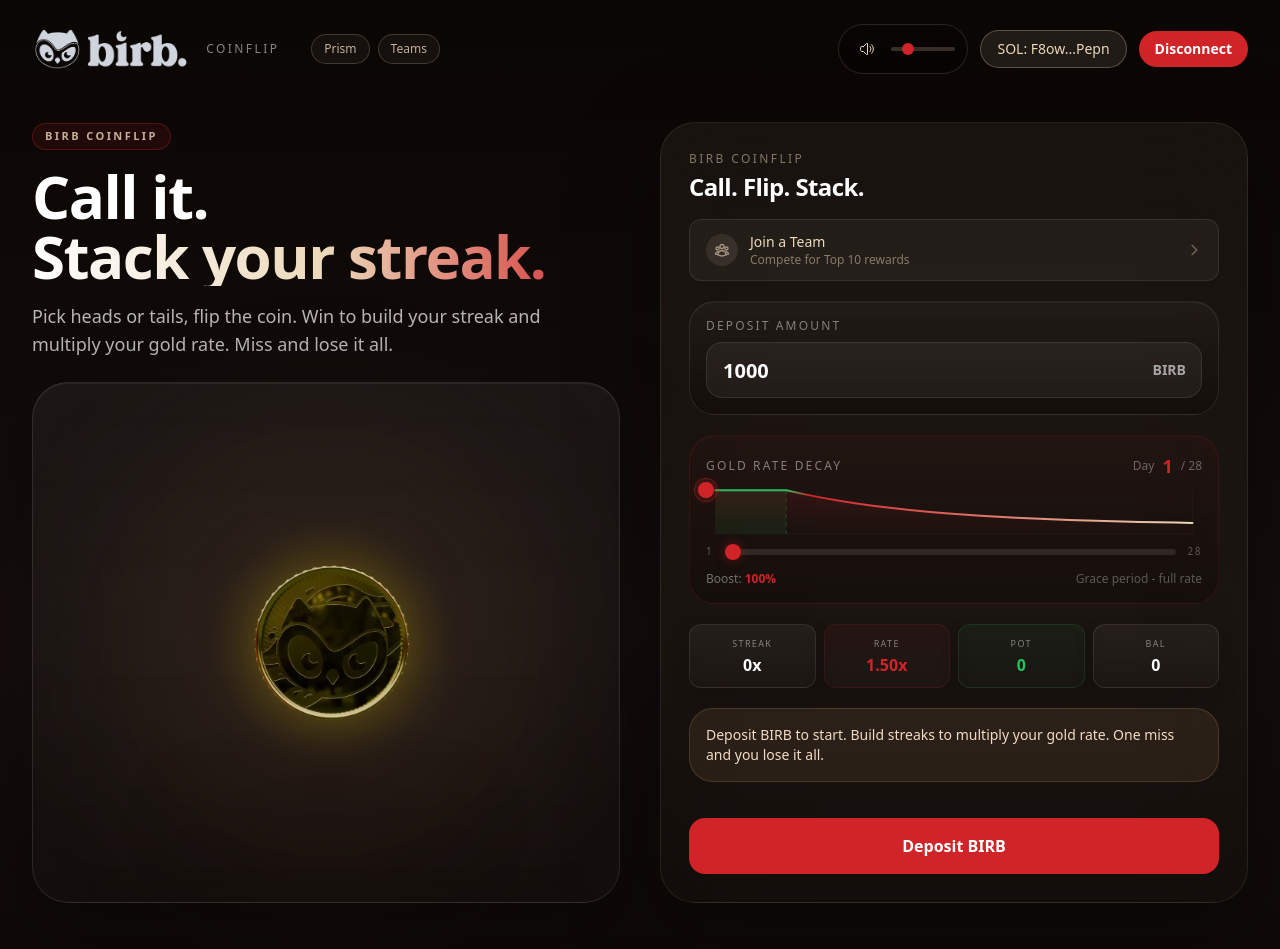
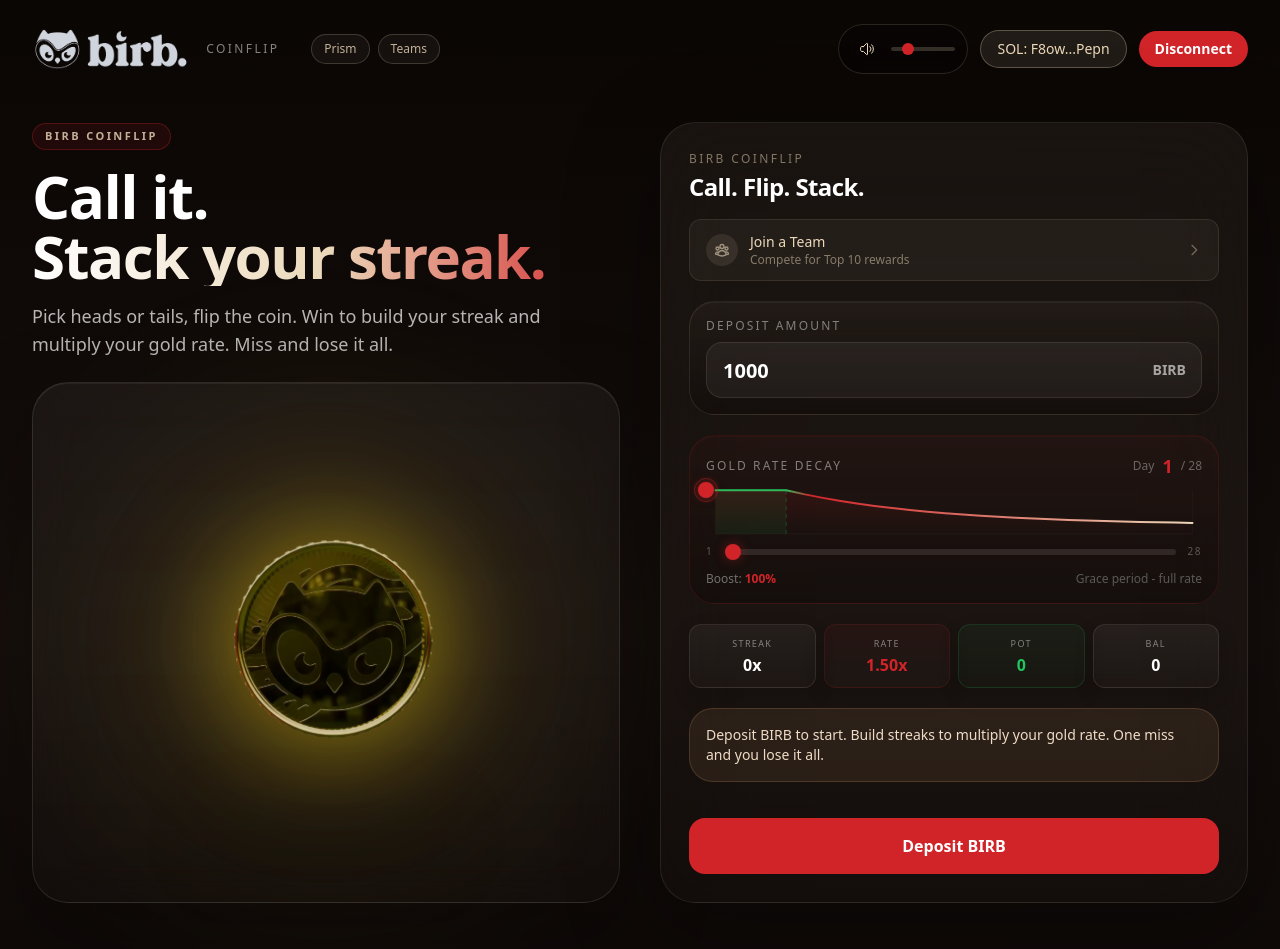
Before and after one commit to KevinOCG/v3holocube, a Next.js app: page /coinflip in a window 1280 px wide. Shown: the top 949 px of the page. Built offline with nearby package versions, Linux system fonts and the light colour scheme.

Commit message:
feat: enhance Coin component with bigger size, luxury idle animation, smoother flip, and glow effects

```diff
--- a/app/coinflip/page.tsx
+++ b/app/coinflip/page.tsx
@@ -528,179 +528,210 @@ function Coin({
   const showResult = gamePhase === "result" || gamePhase === "locked";
   const isWin = showResult && result === playerChoice;
   const isLoss = showResult && result !== playerChoice;
-
-  // Determine which face to show
-  // Idle: show heads by default
-  // Result: show the actual result (heads or tails)
-  const displayFace = showResult && result ? result : "heads";
+  const isIdle = !isFlipping && !showResult;
 
   // Calculate rotation for result - heads is 0deg, tails is 180deg
   const resultRotation = result === "tails" ? 180 : 0;
 
   return (
-    <div className="relative flex h-[28rem] w-full items-center justify-center" style={{ perspective: "1200px" }}>
-      {/* Background glow */}
+    <div className="relative flex h-[28rem] w-full items-center justify-center" style={{ perspective: "1500px" }}>
+      {/* Luxury ambient glow - always present, pulses on idle */}
       <motion.div
         className={cn(
-          "absolute h-[30rem] w-[30rem] rounded-full blur-3xl",
+          "absolute rounded-full blur-[100px]",
           isWin
-            ? "bg-[#ffd700]/40"
+            ? "h-[28rem] w-[28rem] bg-[#ffd700]/50"
             : isLoss
-              ? "bg-[#dc2626]/25"
+              ? "h-[24rem] w-[24rem] bg-[#dc2626]/30"
+              : "h-[26rem] w-[26rem] bg-[#c9a227]/25"
+        )}
+        animate={
+          isIdle
+            ? {
+                scale: [1, 1.08, 1.02, 1.06, 1],
+                opacity: [0.4, 0.55, 0.45, 0.5, 0.4],
+              }
             : isFlipping
-                ? "bg-[#ecd9ba]/30"
-                : "bg-[#7c5237]/20"
+              ? { scale: [1, 1.2, 1], opacity: [0.5, 0.8, 0.5] }
+              : showResult
+                ? { scale: [1, 1.3, 1.1], opacity: [0.5, 1, 0.7] }
+                : { scale: 1, opacity: 0.4 }
+        }
+        transition={
+          isIdle
+            ? { duration: 4, ease: "easeInOut", repeat: Infinity }
+            : { duration: 0.8, ease: [0.12, 0.82, 0.18, 1] }
+        }
+      />
+
+      {/* Inner golden rim glow */}
+      <motion.div
+        className={cn(
+          "absolute rounded-full blur-[60px]",
+          isWin
+            ? "h-[20rem] w-[20rem] bg-[#ffec8b]/40"
+            : isLoss
+              ? "h-[18rem] w-[18rem] bg-[#ff6b6b]/20"
+              : "h-[18rem] w-[18rem] bg-[#d4af37]/20"
         )}
         animate={
-          isFlipping
-            ? { scale: [1, 1.3, 1.1, 1.25, 1], opacity: [0.5, 0.9, 0.7, 0.85, 0.6] }
+          isIdle
+            ? {
+                scale: [1, 1.12, 1.05, 1.1, 1],
+                opacity: [0.3, 0.45, 0.35, 0.42, 0.3],
+              }
+            : isFlipping
+              ? { scale: [1, 1.3, 1.1], opacity: [0.3, 0.6, 0.4] }
               : showResult
-              ? { scale: [1, 1.4, 1.15], opacity: [0.6, 1, 0.85] }
-              : { scale: 1, opacity: 0.5 }
-        }
-        transition={{ duration: isFlipping ? 0.9 : 0.8, ease: [0.12, 0.82, 0.18, 1] }}
-      />
-
-      {/* Inner glow */}
-      <motion.div
-        className={cn(
-          "absolute h-[22rem] w-[22rem] rounded-full blur-3xl",
-          isWin
-            ? "bg-[#ffec8b]/30"
-            : isLoss
-              ? "bg-[#ff6b6b]/15"
-              : isFlipping
-                ? "bg-[#d39a66]/20"
-                : "bg-[#d39a66]/10"
-        )}
-        animate={
-          isFlipping
-            ? { scale: [1, 1.4, 1.2, 1.35, 1.1], opacity: [0.3, 0.7, 0.5, 0.65, 0.45] }
-            : showResult
-              ? { scale: [1, 1.5, 1.2], opacity: [0.4, 0.9, 0.6] }
+                ? { scale: [1, 1.4, 1.15], opacity: [0.4, 0.8, 0.5] }
                 : { scale: 1, opacity: 0.3 }
         }
-        transition={{ duration: isFlipping ? 0.9 : 0.8, ease: [0.12, 0.82, 0.18, 1] }}
-      />
+        transition={
+          isIdle
+            ? { duration: 3.5, ease: "easeInOut", repeat: Infinity, delay: 0.5 }
+            : { duration: 0.8, ease: [0.12, 0.82, 0.18, 1] }
+        }
+      />
+
+      {/* Reflection shimmer on idle */}
+      {isIdle && (
+        <motion.div
+          className="absolute h-[22rem] w-[8rem] rotate-[25deg] rounded-full bg-gradient-to-b from-transparent via-white/10 to-transparent blur-2xl"
+          animate={{
+            x: [-150, 150],
+            opacity: [0, 0.4, 0],
+          }}
+          transition={{
+            duration: 3,
+            ease: "easeInOut",
+            repeat: Infinity,
+            repeatDelay: 2,
+          }}
+        />
+      )}
 
       {/* Win/Lose particles */}
       <AnimatePresence>
         {showResult && (
           <>
-            {[...Array(isWin ? 20 : 12)].map((_, i) => (
+            {[...Array(isWin ? 24 : 12)].map((_, i) => (
               <motion.div
                 key={i}
                 className={cn(
                   "absolute rounded-full",
                   isWin ? "h-2 w-2 bg-[#ffd700]" : "h-1.5 w-1.5 bg-[#dc2626]"
                 )}
-                initial={{
-                  x: 0,
-                  y: 0,
-                  opacity: 1,
-                  scale: 1
-                }}
+                initial={{ x: 0, y: 0, opacity: 1, scale: 1 }}
                 animate={{
-                  x: Math.cos((i / (isWin ? 20 : 12)) * Math.PI * 2) * (isWin ? 280 : 180),
-                  y: Math.sin((i / (isWin ? 20 : 12)) * Math.PI * 2) * (isWin ? 280 : 180),
+                  x: Math.cos((i / (isWin ? 24 : 12)) * Math.PI * 2) * (isWin ? 300 : 180),
+                  y: Math.sin((i / (isWin ? 24 : 12)) * Math.PI * 2) * (isWin ? 300 : 180),
                   opacity: 0,
                   scale: 0
                 }}
-                transition={{ duration: isWin ? 1.4 : 0.8, ease: "easeOut", delay: i * 0.025 }}
+                transition={{ duration: isWin ? 1.2 : 0.7, ease: "easeOut", delay: i * 0.02 }}
               />
             ))}
           </>
         )}
       </AnimatePresence>
 
-      {/* 3D Coin container */}
-      <div className="relative z-10 h-56 w-56" style={{ transformStyle: "preserve-3d" }}>
+      {/* 3D Coin container - BIGGER SIZE */}
+      <div className="relative z-10 h-72 w-72" style={{ transformStyle: "preserve-3d" }}>
+        {/* Idle floating wrapper */}
+        <motion.div
+          className="h-full w-full"
+          animate={
+            isIdle
+              ? { y: [0, -12, 0, -8, 0] }
+              : { y: 0 }
+          }
+          transition={
+            isIdle
+              ? { duration: 4, ease: "easeInOut", repeat: Infinity }
+              : { duration: 0.3 }
+          }
+        >
+          {/* Flip rotation wrapper */}
           <motion.div
             className="relative h-full w-full"
             style={{ transformStyle: "preserve-3d" }}
             animate={
               isFlipping
-              ? {
-                  rotateX: [0, 1800 + resultRotation], // Multiple fast rotations + land on result
-                  y: [0, -120, -80, -100, 0], // Dramatic arc
-                  scale: [1, 1.15, 1.1, 1.12, 1],
-                }
+                ? { rotateX: [0, 1440 + resultRotation] } // 4 fast rotations + land on result
                 : showResult
-                ? {
-                    rotateX: resultRotation,
-                    y: [0, -15, 0],
-                    scale: [0.95, 1.08, 1],
-                  }
-                : {
-                    rotateX: 0,
-                    y: 0,
-                    scale: 1,
-                  }
+                  ? { rotateX: resultRotation }
+                  : { rotateX: 0 }
             }
             transition={
               isFlipping
-              ? {
-                  rotateX: { duration: 0.9, ease: [0.12, 0.4, 0.22, 1] }, // Fast start, dramatic slow at end
-                  y: { duration: 0.9, ease: [0.12, 0.82, 0.18, 1] },
-                  scale: { duration: 0.9, ease: [0.12, 0.82, 0.18, 1] },
-                }
-              : {
-                  duration: 0.5,
-                  ease: [0.12, 0.82, 0.18, 1],
-                }
+                ? { duration: 1.1, ease: [0.2, 0.8, 0.3, 1] } // Fast spin, smooth deceleration
+                : { duration: 0.4, ease: [0.12, 0.82, 0.18, 1] }
             }
           >
             {/* Heads side (front) */}
             <div
               className="absolute inset-0 flex items-center justify-center"
-            style={{
-              backfaceVisibility: "hidden",
-            }}
-          >
-            <img
+              style={{ backfaceVisibility: "hidden" }}
+            >
+              <motion.img
                 src="/birb_heads.png"
                 alt="heads"
-              className={cn(
-                "h-56 w-56 object-contain",
-                showResult && result === "heads" && "drop-shadow-[0_0_60px_rgba(255,215,0,0.7)]",
-                !showResult && "drop-shadow-[0_0_30px_rgba(255,215,0,0.35)]"
-              )}
+                className="h-72 w-72 object-contain"
+                animate={
+                  isIdle
+                    ? {
+                        filter: [
+                          "drop-shadow(0 0 40px rgba(255,215,0,0.4))",
+                          "drop-shadow(0 0 60px rgba(255,215,0,0.6))",
+                          "drop-shadow(0 0 45px rgba(255,215,0,0.45))",
+                          "drop-shadow(0 0 55px rgba(255,215,0,0.55))",
+                          "drop-shadow(0 0 40px rgba(255,215,0,0.4))",
+                        ]
+                      }
+                    : showResult && result === "heads"
+                      ? { filter: "drop-shadow(0 0 80px rgba(255,215,0,0.8))" }
+                      : { filter: "drop-shadow(0 0 30px rgba(255,215,0,0.3))" }
+                }
+                transition={
+                  isIdle
+                    ? { duration: 3, ease: "easeInOut", repeat: Infinity }
+                    : { duration: 0.5 }
+                }
               />
             </div>
 
             {/* Tails side (back) */}
             <div
               className="absolute inset-0 flex items-center justify-center"
-            style={{
-              backfaceVisibility: "hidden",
-              transform: "rotateX(180deg)",
-            }}
+              style={{ backfaceVisibility: "hidden", transform: "rotateX(180deg)" }}
             >
               <img
                 src="/birb_tails.png"
                 alt="tails"
                 className={cn(
-                "h-56 w-56 object-contain",
-                showResult && result === "tails" && "drop-shadow-[0_0_60px_rgba(255,180,100,0.7)]",
-                !showResult && "drop-shadow-[0_0_30px_rgba(255,180,100,0.35)]"
-              )}
-            />
-          </div>
+                  "h-72 w-72 object-contain",
+                  showResult && result === "tails"
+                    ? "drop-shadow-[0_0_80px_rgba(255,180,100,0.8)]"
+                    : "drop-shadow-[0_0_30px_rgba(255,180,100,0.3)]"
+                )}
+              />
+            </div>
+          </motion.div>
         </motion.div>
 
         {/* Result indicator badge */}
         <AnimatePresence>
           {showResult && result && (
             <motion.div
-              initial={{ scale: 0, opacity: 0, y: 20 }}
+              initial={{ scale: 0, opacity: 0, y: 30 }}
               animate={{ scale: 1, opacity: 1, y: 0 }}
               exit={{ scale: 0, opacity: 0 }}
-              transition={{ delay: 0.3, duration: 0.4, ease: [0.12, 0.82, 0.18, 1] }}
+              transition={{ delay: 0.4, duration: 0.5, ease: [0.12, 0.82, 0.18, 1] }}
               className={cn(
-                "absolute -bottom-8 left-1/2 -translate-x-1/2 rounded-full px-5 py-2 font-heading text-sm font-black uppercase tracking-wider shadow-lg",
+                "absolute -bottom-4 left-1/2 -translate-x-1/2 rounded-full px-6 py-2.5 font-heading text-base font-black uppercase tracking-wider shadow-lg",
                 isWin
-                  ? "bg-[#ffd700] text-[#1a1510] shadow-[0_0_25px_rgba(255,215,0,0.6)]"
-                  : "bg-[#dc2626] text-white shadow-[0_0_25px_rgba(220,38,38,0.5)]"
+                  ? "bg-[#ffd700] text-[#1a1510] shadow-[0_0_30px_rgba(255,215,0,0.7)]"
+                  : "bg-[#dc2626] text-white shadow-[0_0_30px_rgba(220,38,38,0.6)]"
               )}
             >
               {result}
@@ -709,21 +740,24 @@ function Coin({
         </AnimatePresence>
       </div>
 
-      {/* Shadow */}
-      <motion.div
-        className="pointer-events-none absolute bottom-6 h-8 w-[18rem] rounded-full bg-black/60 blur-2xl"
+      {/* Shadow - responds to coin height */}
+      <motion.div
+        className="pointer-events-none absolute bottom-4 h-6 w-[16rem] rounded-full bg-black/70 blur-2xl"
         animate={
-          isFlipping
+          isIdle
             ? {
-                scaleX: [1, 0.5, 0.7, 0.55, 0.9, 1],
-                scaleY: [1, 0.6, 0.75, 0.65, 0.85, 1],
-                opacity: [0.5, 0.2, 0.35, 0.25, 0.4, 0.55]
-              }
-            : showResult
-              ? { scaleX: 1, scaleY: 1, opacity: 0.55 }
-              : { scaleX: 1, scaleY: 1, opacity: 0.45 }
-        }
-        transition={{ duration: isFlipping ? 0.9 : 0.5, ease: [0.12, 0.82, 0.18, 1] }}
+                scaleX: [1, 0.92, 1, 0.95, 1],
+                opacity: [0.5, 0.4, 0.5, 0.42, 0.5],
+              }
+            : isFlipping
+              ? { scaleX: [1, 0.6, 0.8, 0.7, 1], opacity: [0.5, 0.25, 0.35, 0.3, 0.5] }
+              : { scaleX: 1, opacity: 0.5 }
+        }
+        transition={
+          isIdle
+            ? { duration: 4, ease: "easeInOut", repeat: Infinity }
+            : { duration: 1.1, ease: [0.12, 0.82, 0.18, 1] }
+        }
       />
     </div>
   );
```
Lines whose indentation alone changed are shown as unchanged.
